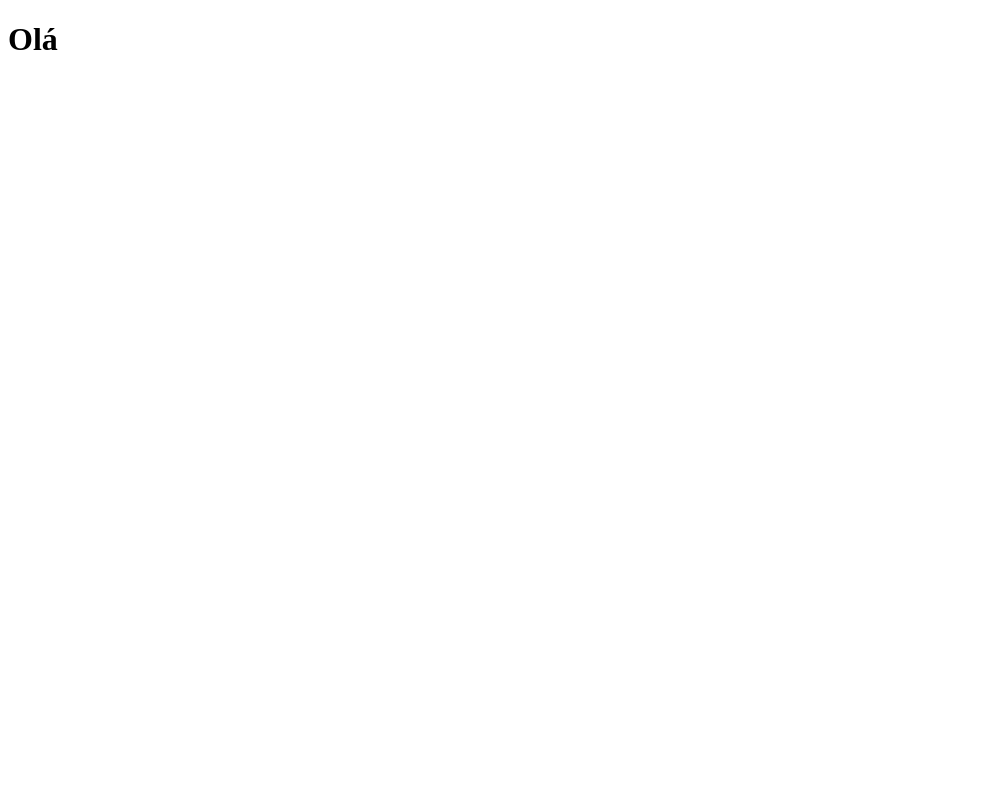
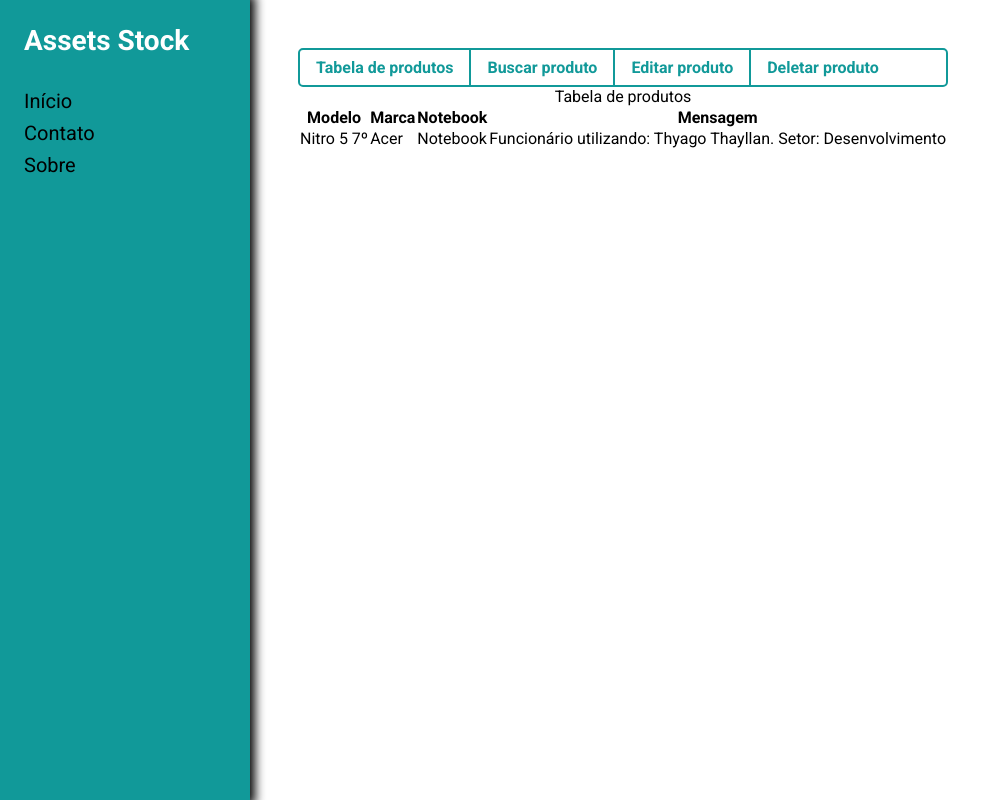
Before and after one commit to ThyagoThayllan/AssetsStock, a React (Vite) app: page / in a window 1280 px wide. Shown: the whole page, without its empty margins (0-1002 px from the left). Built offline with nearby package versions, Linux system fonts and the light colour scheme.

Commit message:
Inicialização dos componentes

```diff
--- a/index.html
+++ b/index.html
@@ -1,7 +1,13 @@
-<!doctype html>
+<!DOCTYPE html>
 <html lang="pt-BR">
   <head>
     <meta charset="UTF-8" />
+    <link rel="preconnect" href="https://fonts.googleapis.com" />
+    <link rel="preconnect" href="https://fonts.gstatic.com" crossorigin />
+    <link
+      href="https://fonts.googleapis.com/css2?family=Roboto:ital,wght@0,400;0,700;1,400;1,700&display=swap"
+      rel="stylesheet"
+    />
     <meta name="viewport" content="width=device-width, initial-scale=1.0" />
     <title>Assets Stock</title>
   </head>
--- a/src/App.jsx
+++ b/src/App.jsx
@@ -1,7 +1,41 @@
+import { Menu } from "./components/Menu";
+import styles from "./styles.module.css";
+
 export const App = () => {
   return (
-    <div>
-      <h1>Olá</h1>
+    <div className={styles.container}>
+      <Menu />
+
+      <div className={styles.mainContainer}>
+        <div>
+          <div className={styles.actions}>
+            <button>Tabela de produtos</button>
+            <button>Buscar produto</button>
+            <button>Editar produto</button>
+            <button>Deletar produto</button>
+          </div>
+        </div>
+
+        <table>
+          <caption>Tabela de produtos</caption>
+
+          <tr>
+            <th>Modelo</th>
+            <th>Marca</th>
+            <th>Notebook</th>
+            <th>Mensagem</th>
+          </tr>
+
+          <tr>
+            <td>Nitro 5 7º</td>
+            <td>Acer</td>
+            <td>Notebook</td>
+            <td>
+              Funcionário utilizando: Thyago Thayllan. Setor: Desenvolvimento
+            </td>
+          </tr>
+        </table>
+      </div>
     </div>
   );
 };
--- /dev/null
+++ b/src/components/Menu/index.jsx
@@ -0,0 +1,23 @@
+import styles from "./styles.module.css";
+
+export const Menu = () => {
+  return (
+    <div className={styles.container}>
+      <h1>Assets Stock</h1>
+
+      <nav>
+        <ul>
+          <li>
+            <a href="#">Início</a>
+          </li>
+          <li>
+            <a href="#">Contato</a>
+          </li>
+          <li>
+            <a href="#">Sobre</a>
+          </li>
+        </ul>
+      </nav>
+    </div>
+  );
+};
--- /dev/null
+++ b/src/components/Menu/styles.module.css
@@ -0,0 +1,30 @@
+.container {
+  display: flex;
+  padding: 1.5rem;
+  flex-flow: column;
+  gap: 2rem;
+  min-height: 100vh;
+  background-color: #199;
+  width: 250px;
+  box-shadow: 0 0 10px 5px #000;
+  color: #fff;
+}
+
+.container h1 {
+    font-size: 1.75rem;
+}
+
+.container ul {
+    display: flex;
+    flex-flow: column;
+    gap: 0.5rem;
+}
+
+.container nav ul li {
+    list-style: none;
+}
+.container nav ul li a {
+    text-decoration: none;
+    font-size: 1.25rem;
+    color: #000;
+}
--- a/src/global.css
+++ b/src/global.css
@@ -0,0 +1,14 @@
+* {
+  margin: 0;
+  padding: 0;
+  box-sizing: border-box;
+  font-family: "Roboto", serif;
+}
+
+body,
+button,
+input,
+textarea,
+select {
+  font-size: 1rem;
+}
--- /dev/null
+++ b/src/styles.module.css
@@ -0,0 +1,34 @@
+.container {
+    display: flex;
+}
+
+.mainContainer {
+    display: flex;
+    flex-flow: column;
+    padding: 3rem;
+}
+
+.actions {
+    display: flex;
+    border: 2px solid #199;
+    border-radius: 5px;
+}
+
+.actions button {
+    background: transparent;
+    border: 0;
+    padding: 0.5rem 1rem;
+    border-right: 2px solid #199;
+    color: #199;
+    font-weight: bold;
+    transition: all 0.5s;
+    cursor: pointer;
+}
+.actions button:hover {
+    background-color: #199;
+    color: #fff;
+}
+
+.actions :last-child {
+    border: 0;
+}
```
Also changed, not shown: src/components/Edit/index.jsx (added), src/components/Edit/styles.module.css (added), src/components/Search/index.jsx (added), src/components/Search/styles.module.css (added), 1 other file (tests, documents, lock files or other folders).
